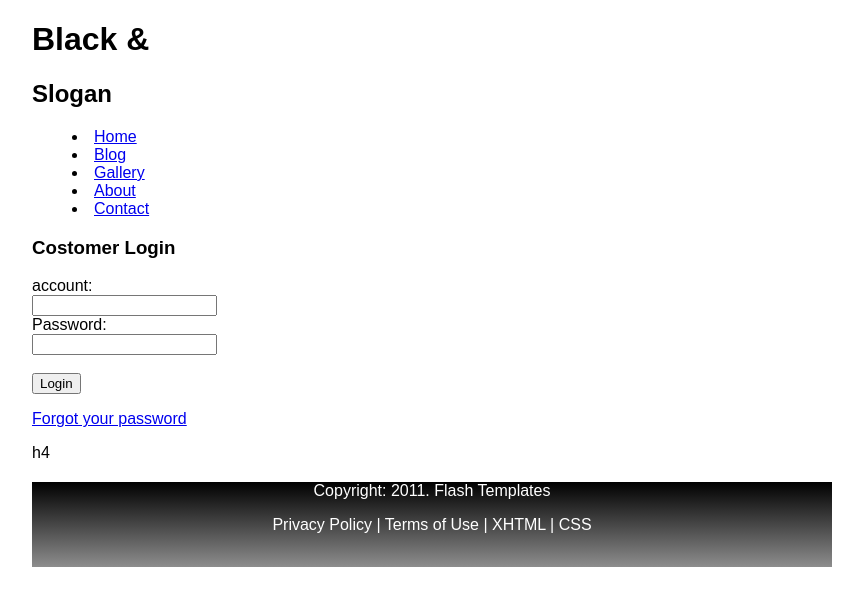
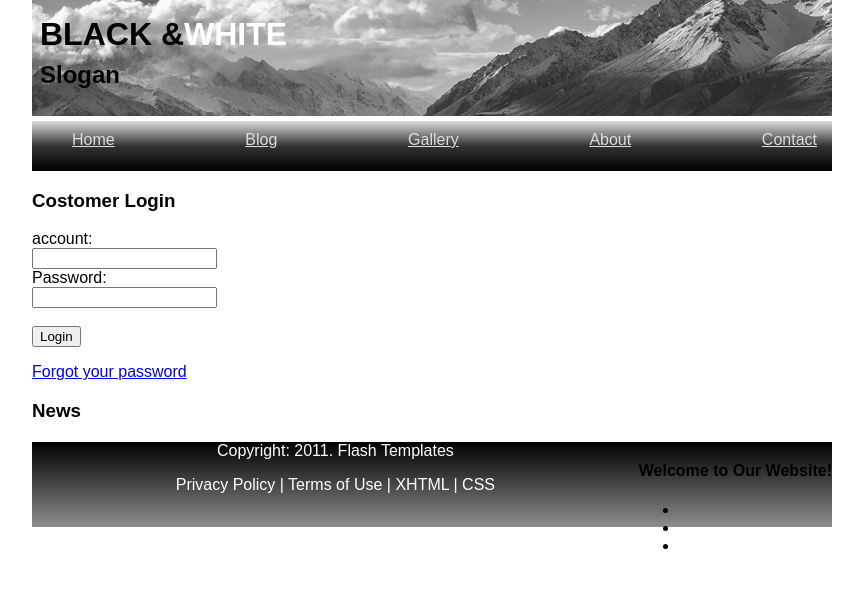
Before and after one commit to oooo6163/github, a plain HTML site: page Excise1.html in a window 1280 px wide. Shown: the whole page, without its empty margins (208-1071 px from the left). Drawn offline with Linux system fonts and the light colour scheme.

Commit message:
20241004

```diff
--- a/Excise1.html
+++ b/Excise1.html
@@ -10,7 +10,7 @@
 <body>
     <header id="header">
         <div id="Header">
-            <h1>Black &<span class="White">White</span> </h1>
+            <h1>BLACK &<span class="White">WHITE</span> </h1>
             <h2>Slogan</h2>
         </div>
     </header>
@@ -24,11 +24,11 @@
         </hl>
     </menu>
 
-    <div id="middle">
-        <div id="left">
+    <div class="middle">
+        <div class="leftside">
 
             <form action="/action_page.php">
-                <h3>Costomer Login</h3>
+                <h3 >Costomer Login</h3>
                 <label for="account">account:</label><br>
                 <input type="text" id="login" name="login"><br>
                 <label for="password">Password:</label><br>
@@ -36,9 +36,17 @@
                 <input type="submit" value="Login">
                 <p><a href="#">Forgot your password</a></p>
             </form>
-            h4
+            <h3>News</h3>
+
         </div>
-
+        <rightside>
+            <h4>Welcome to Our Website!</h4>
+            <ul>
+                <li></li>
+                <li></li>
+                <li></li>
+            </ul>
+        </rightside>
     </div>
 
     <div id="footer">
--- a/stylesheets/screen.css
+++ b/stylesheets/screen.css
@@ -121,3 +121,54 @@ body {
 .White{
 	color: #ffffff;
 }
+#header{
+	background-image: url('../images/text.jpg');
+	background-size: cover;
+	background-position-y: center;
+	filter: grayscale(100%);
+	padding: 8px;
+	height: 100px;
+
+}
+#header h1{
+	margin-top: 8px;
+	margin-bottom: 8px;
+}
+#header h2{
+	margin-top: 0px;
+}
+#menu{
+	width: 680;
+	height: 40px;
+	background: linear-gradient(#ddd,#333,#000);
+	list-style: none;
+	padding-top: 10px;
+	padding-right: 15px;
+	margin-top: 5px;
+}
+#menu hl{
+	display: flex;
+	justify-content: space-between;
+
+
+}
+#menu a{
+	color: #ddd;
+	list-style: none;
+}
+#middle form{
+	margin-left: 10px;
+
+
+}
+#middle h3{
+	background: linear-gradient(#ddd,#666,#333,#000);
+	color: #ddd;
+	width: 160px;
+	height: 35px;
+	display: flex;
+	align-items: center;
+}
+.middle rightside{
+	float: right;
+}
```
Also changed, not shown: images/text.jpg (added).
